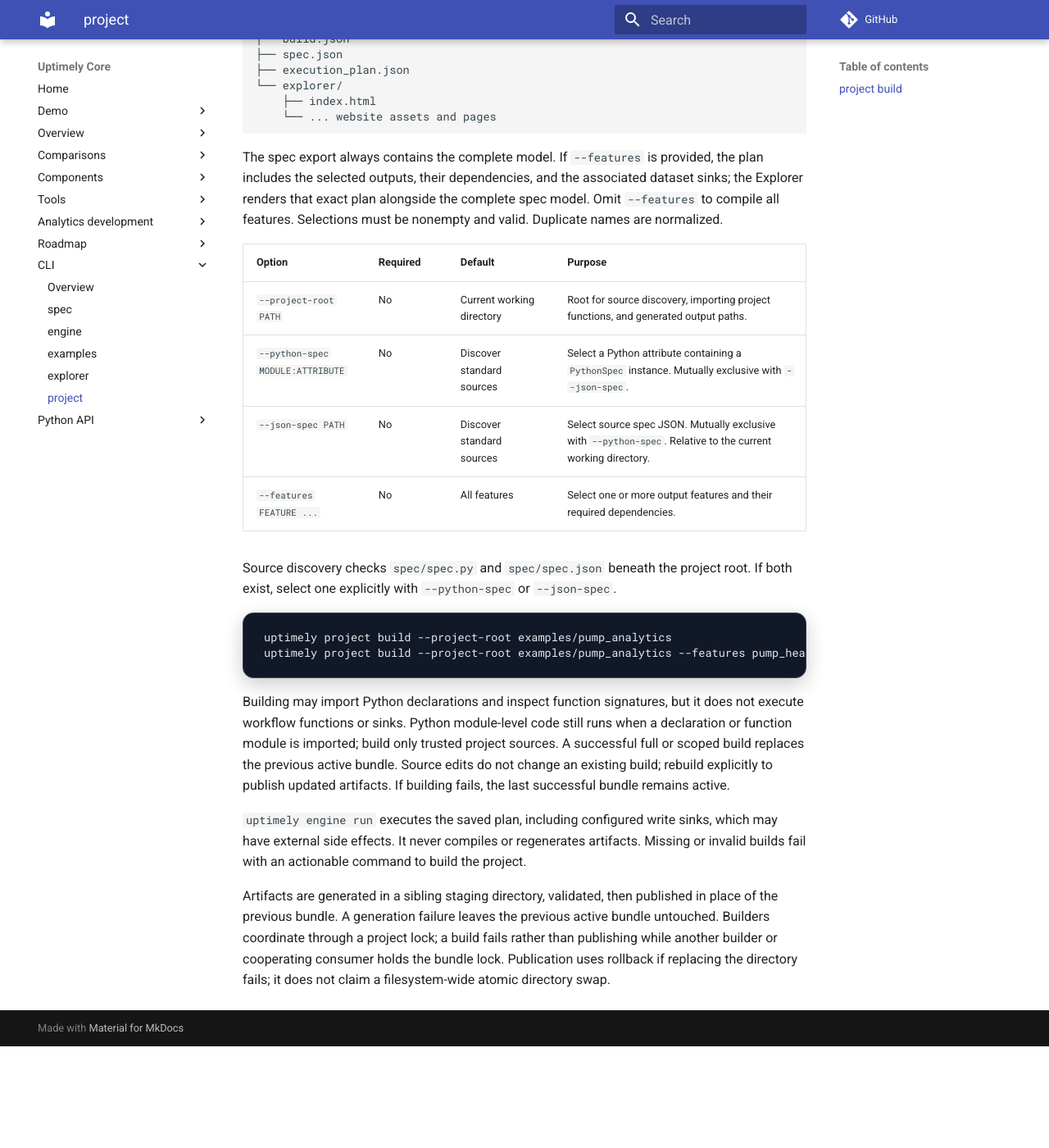
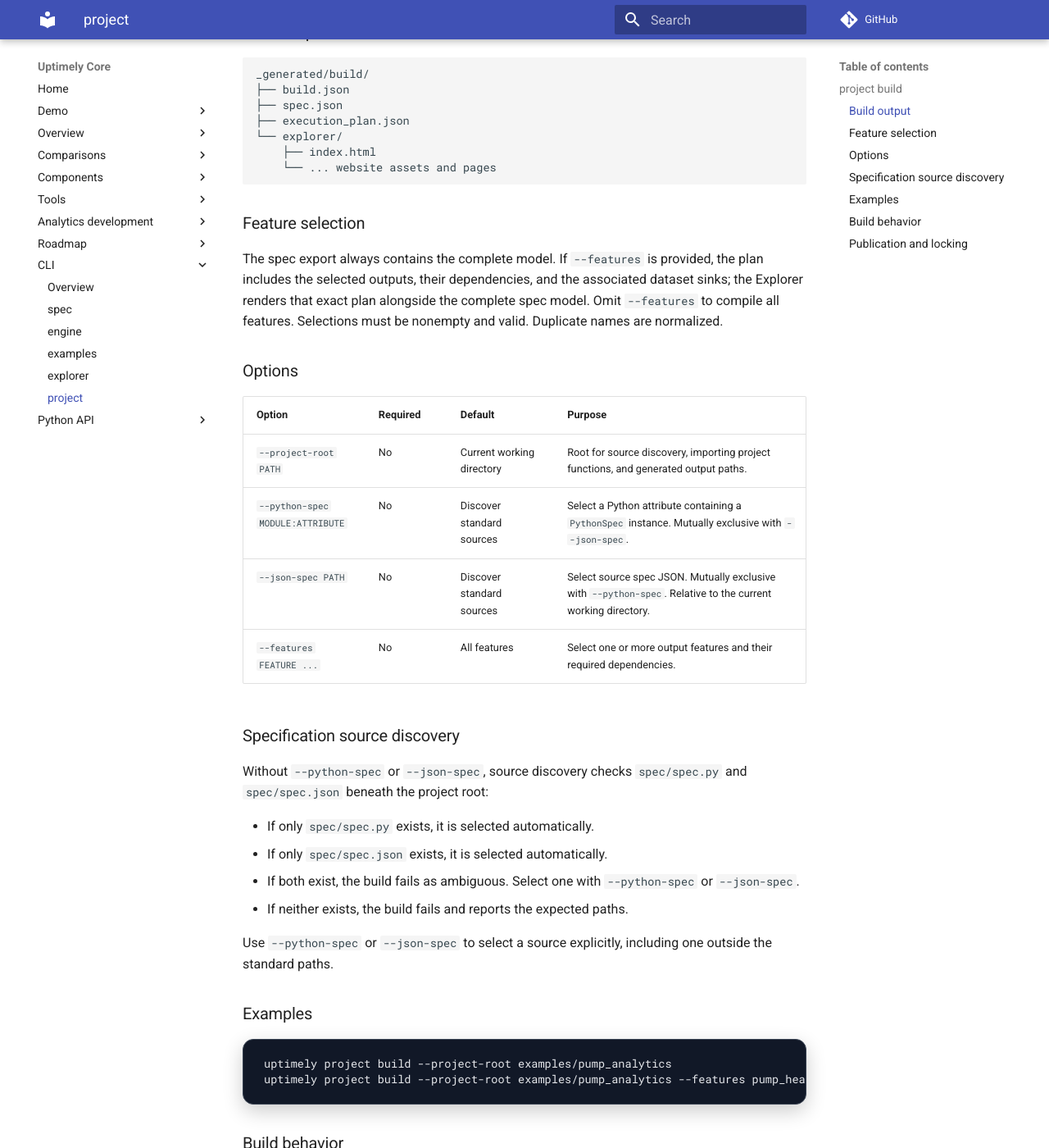
Before and after one commit to uptimely-ai/uptimely-core, an MkDocs documentation site: the page built from docs/reference/cli/project.md, in a window 1280 px wide and 1400 px high, scrolled down 470 px. Shown: the whole window at 82% size. Built offline with MkDocs 1.6.1 and Material for MkDocs 9.7.7, drawn with Linux system fonts in a browser that asks for light colours; comment, search, counter and statistics services are not loaded; before the commit the page ends 1746 px from its top, so only the background shows below that; some of the changed text lies outside the part shown.

Commit message:
Document behavior for --python-spec and --json-spec arguments

````diff
--- a/docs/reference/cli/project.md
+++ b/docs/reference/cli/project.md
@@ -14,6 +14,8 @@ The command validates the complete source specification, compiles one execution
 plan, and builds a complete Explorer website. It publishes all four artifacts
 as one active bundle:
 
+### Build output
+
 ```text
 _generated/build/
 ├── build.json
@@ -24,11 +26,15 @@ _generated/build/
     └── ... website assets and pages
 ```
 
+### Feature selection
+
 The spec export always contains the complete model. If `--features` is
 provided, the plan includes the selected outputs, their dependencies, and the
 associated dataset sinks; the Explorer renders that exact plan alongside the
 complete spec model. Omit `--features` to compile all features.
 Selections must be nonempty and valid. Duplicate names are normalized.
+
+### Options
 
 | Option | Required | Default | Purpose |
 | --- | --- | --- | --- |
@@ -37,14 +43,28 @@ Selections must be nonempty and valid. Duplicate names are normalized.
 | `--json-spec PATH` | No | Discover standard sources | Select source spec JSON. Mutually exclusive with `--python-spec`. Relative to the current working directory. |
 | `--features FEATURE ...` | No | All features | Select one or more output features and their required dependencies. |
 
-Source discovery checks `spec/spec.py` and `spec/spec.json` beneath the
-project root. If both exist, select one
-explicitly with `--python-spec` or `--json-spec`.
+### Specification source discovery
+
+Without `--python-spec` or `--json-spec`, source discovery checks
+`spec/spec.py` and `spec/spec.json` beneath the project root:
+
+- If only `spec/spec.py` exists, it is selected automatically.
+- If only `spec/spec.json` exists, it is selected automatically.
+- If both exist, the build fails as ambiguous. Select one with
+  `--python-spec` or `--json-spec`.
+- If neither exists, the build fails and reports the expected paths.
+
+Use `--python-spec` or `--json-spec` to select a source explicitly, including
+one outside the standard paths.
+
+### Examples
 
 ```console
 uptimely project build --project-root examples/pump_analytics
 uptimely project build --project-root examples/pump_analytics --features pump_health_score
 ```
+
+### Build behavior
 
 Building may import Python declarations and inspect function signatures, but it
 does not execute workflow functions or sinks. Python module-level code still
@@ -54,10 +74,8 @@ active bundle. Source edits do not change an existing build; rebuild explicitly
 to publish updated artifacts. If building fails, the last successful bundle
 remains active.
 
-`uptimely engine run` executes the saved plan, including configured write
-sinks, which may have external side effects. It never compiles or regenerates
-artifacts. Missing or invalid builds fail with an actionable command to build
-the project.
+
+### Publication and locking
 
 Artifacts are generated in a sibling staging directory, validated, then
 published in place of the previous bundle. A generation failure leaves the
````
Also changed, not shown: docs/development/project-structure.md (+7 -4 lines).
